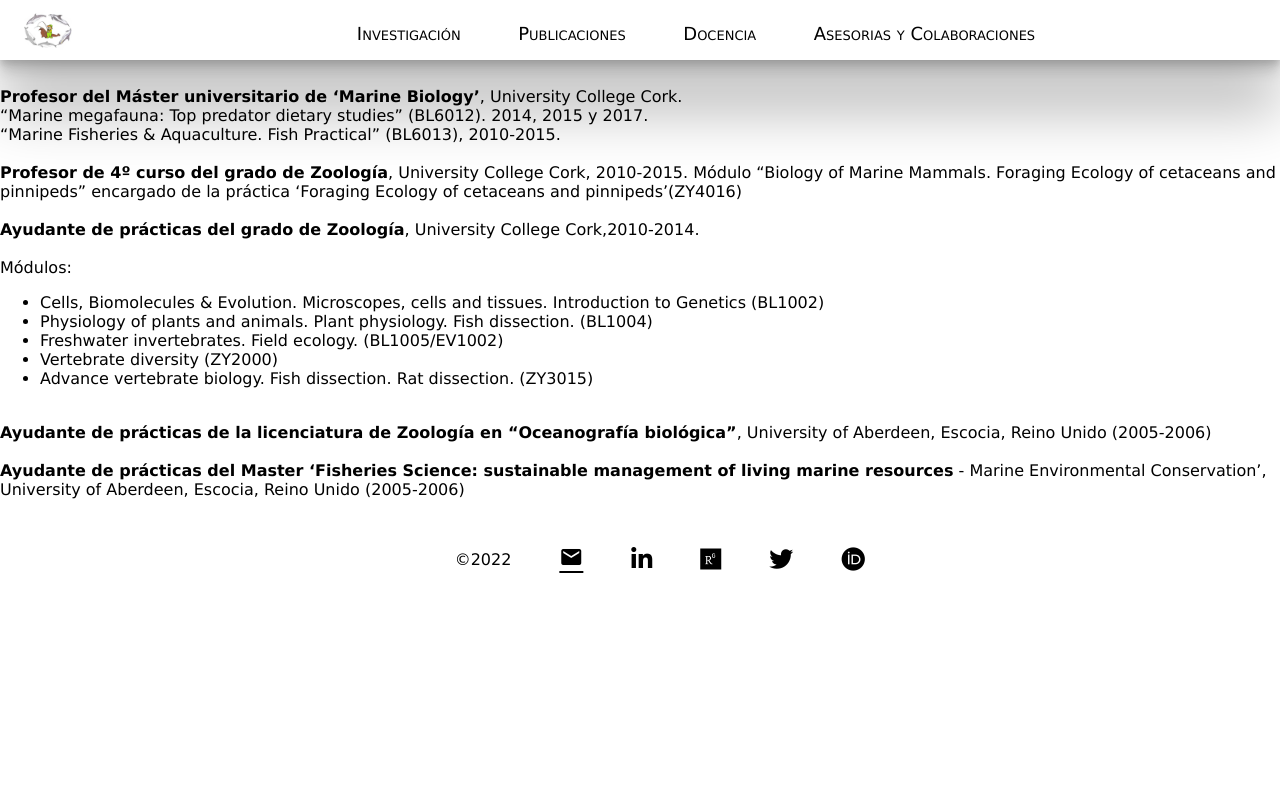
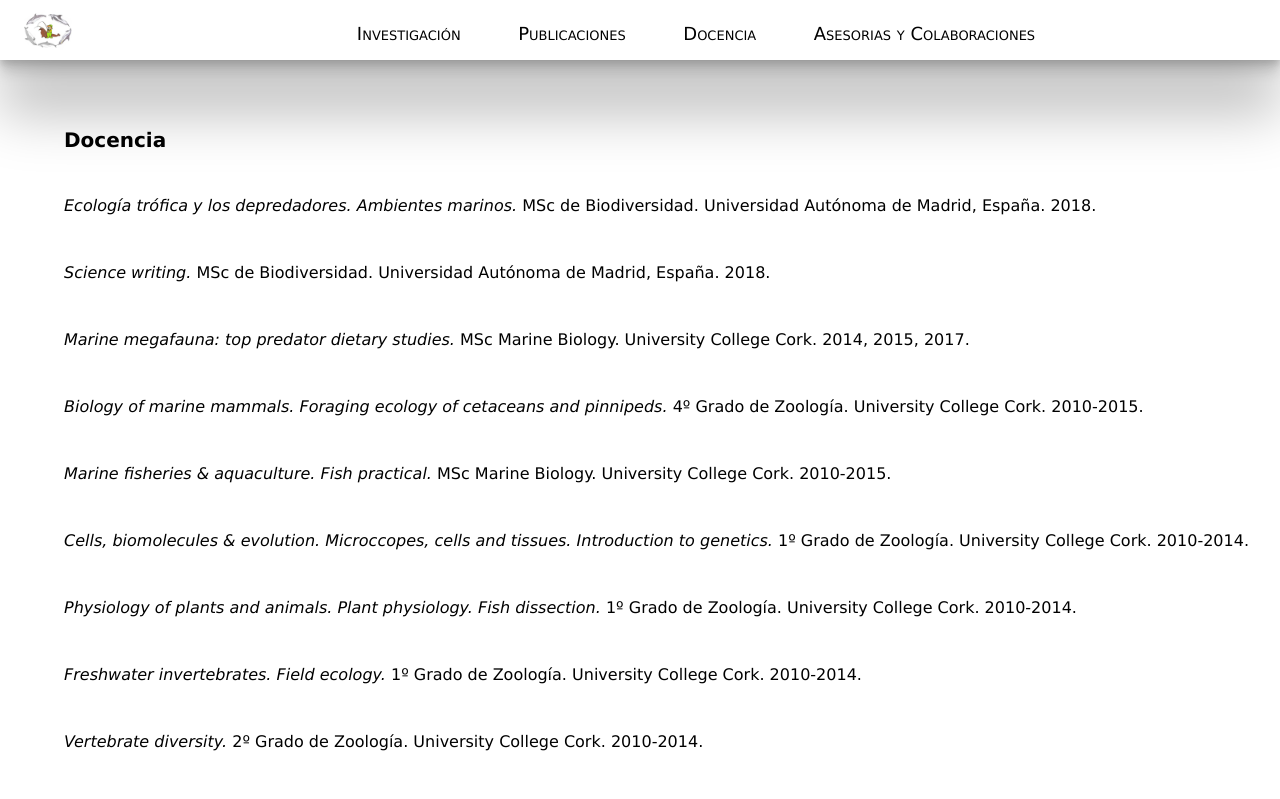
Before and after one commit to calmarti/GemasPersonalWeb, a React (Create React App) app: page /docencia in a window 1280 px wide. Shown: the top 799 px of the page. Built offline with nearby package versions, Linux system fonts and the light colour scheme.

Commit message:
componente Docencia

```diff
--- a/src/App.js
+++ b/src/App.js
@@ -8,14 +8,13 @@ import Docencia from "./Components/Docencia/Docencia";
 import Asesorias from "./Components/Asesorias/Asesorias";
 import NotFound from "./NotFound";
 
-
 function App() {
   return (
     <Routes>
       <Route path="/investigacion" element={<Investigacion />} />
       <Route path="/publicaciones/academicas" element={<Academicas />} />
       <Route path="/publicaciones/congresos" element={<Congresos />} />
-   {   <Route path="/publicaciones/divulgacion" element={<Divulgacion />} />}
+      <Route path="/publicaciones/divulgacion" element={<Divulgacion />} />
       <Route path="/docencia" element={<Docencia />} />
       <Route path="/asesorias-y-colaboraciones" element={<Asesorias />} />
       <Route exact path="/" element={<Home />} />
--- a/src/Components/Docencia/Docencia.js
+++ b/src/Components/Docencia/Docencia.js
@@ -1,74 +1,37 @@
 import Navbar from "../Layout/Navbar";
 import Footer from "../Layout/Footer";
+import "../Layout/section.css";
+import Item from "../../common/Item";
+import data from "../../data.json";
+
+const { docencia } = data;
+
+//TODO: recuerda mirar CV para ver el formato de los items de Docencia y de las demás secciones! (no asumir que son iguales a Académicas)
 
 export default function Docencia() {
   return (
     <div>
       <Navbar />
-      <main>
-        <h2>Docencia</h2>
-        <br />
-        <span>
-          <strong>Profesor del Máster universitario de ‘Marine Biology’</strong>
-        </span>
-        , University College Cork.
-        <br /> “Marine megafauna: Top predator dietary studies” (BL6012). 2014,
-        2015 y 2017.
-        <br />
-        “Marine Fisheries & Aquaculture. Fish Practical” (BL6013), 2010-2015.
-        <br />
-        <br />
-        <span>
-          <strong>Profesor de 4º curso del grado de Zoología</strong>
-        </span>
-        , University College Cork, 2010-2015. Módulo “Biology of Marine Mammals.
-        Foraging Ecology of cetaceans and pinnipeds” encargado de la práctica
-        ‘Foraging Ecology of cetaceans and pinnipeds’(ZY4016)
-        <br />
-        <br />
-        <span>
-          <strong>Ayudante de prácticas del grado de Zoología</strong>
-        </span>
-        , University College Cork,2010-2014.
-        <br />
-        <br />
-        Módulos:
-        <ul>
-          <li>
-            Cells, Biomolecules & Evolution. Microscopes, cells and tissues.
-            Introduction to Genetics (BL1002)
-          </li>
-          <li>
-            Physiology of plants and animals. Plant physiology. Fish dissection.
-            (BL1004)
-          </li>
-          <li> Freshwater invertebrates. Field ecology. (BL1005/EV1002)</li>
-          <li> Vertebrate diversity (ZY2000)</li>
-          <li>
-            Advance vertebrate biology. Fish dissection. Rat dissection.
-            (ZY3015)
-          </li>
-        </ul>
-        <br />
-        <span>
-          <strong>
-            Ayudante de prácticas de la licenciatura de Zoología en
-            “Oceanografía biológica”
-          </strong>
-        </span>
-        , University of Aberdeen, Escocia, Reino Unido (2005-2006)
-        <br />
-        <br />
-        <span>
-          <strong>
-            Ayudante de prácticas del Master ‘Fisheries Science: sustainable
-            management of living marine resources
-          </strong>
-        </span>{" "}
-        - Marine Environmental Conservation’, University of Aberdeen, Escocia,
-        Reino Unido (2005-2006)
-        <br />
-        <br />
+      <main className="main">
+        <section className="section">
+          <h2 className="section-heading">Docencia</h2>
+
+          {docencia.map((item, index) => (
+            <div key={index} className="publication-container">
+              <p className="publication-item">
+                <span className="asignaturas">
+                  <em>{item.asignaturas}.</em>
+                </span>
+                &nbsp;
+                <span className="titulacion">{item.titulacion}.</span>
+                &nbsp;
+                <span className="institucion">{item.institution}.</span>
+                &nbsp;
+                <span className="fecha">{item.fecha}.</span>
+              </p>
+            </div>
+          ))}
+        </section>
       </main>
       <Footer />
     </div>
--- a/src/Components/Investigacion/Investigacion.js
+++ b/src/Components/Investigacion/Investigacion.js
@@ -1,7 +1,7 @@
 import Navbar from "../Layout/Navbar";
 import Footer from "../Layout/Footer";
 import data from "../../data.json";
-import Section from "../../common/Section";
+import Item from "../../common/Item";
 
 const { proyectos, workshops } = data;
 
@@ -40,7 +40,7 @@ export default function Investigacion() {
         <section className="section">
           <h2 className="section-heading">Workshops</h2>
           {workshops.map((item, index) => (
-            <Section
+            <Item
               type="workshops"
               key={index}
               authors={item.authors}
--- a/src/Components/Publicaciones/Academicas/Academicas.js
+++ b/src/Components/Publicaciones/Academicas/Academicas.js
@@ -1,7 +1,7 @@
 import Navbar from "../../Layout/Navbar";
 import Footer from "../../Layout/Footer";
 import data from "../../../data.json";
-import Section from "../../../common/Section";
+import Item from "../../../common/Item";
 import "../../Layout/section.css";
 
 const { journals, reports, books } = data;
@@ -18,7 +18,7 @@ export default function Academicas() {
             Publicaciones en revistas arbitradas
           </h2>
           {journals.map((item, index) => (
-            <Section
+            <Item
               type="journals"
               key={index}
               authors={item.authors}
@@ -37,7 +37,7 @@ export default function Academicas() {
             Informes y publicaciones no arbitradas
           </h2>
           {reports.map((item, index) => (
-            <Section
+            <Item
               type="reports"
               key={index}
               authors={item.authors}
@@ -56,7 +56,7 @@ export default function Academicas() {
         <section className="section">
           <h2 className="section-heading">Libros, boletines y monografías</h2>
           {books.map((item, index) => (
-            <Section
+            <Item
               type="books"
               key={index}
               authors={item.authors}
--- a/src/Components/Publicaciones/Congresos/Congresos.js
+++ b/src/Components/Publicaciones/Congresos/Congresos.js
@@ -2,7 +2,7 @@
 import Navbar from "../../Layout/Navbar";
 import Footer from "../../Layout/Footer";
 import data from "../../../data.json";
-import Section from "../../../common/Section";
+import Item from "../../../common/Item";
 import "../../Layout/section.css";
 
 const { conferences } = data;
@@ -15,7 +15,7 @@ export default function Congresos() {
         <section className="section">
           <h2 className="section-heading">Congresos</h2>
           {conferences.map((item, index) => (
-            <Section
+            <Item
               type="conferences"
               key={index}
               authors={item.authors}
--- a/src/Components/Publicaciones/Divulgacion/Divulgacion.js
+++ b/src/Components/Publicaciones/Divulgacion/Divulgacion.js
@@ -1,7 +1,7 @@
 import Navbar from "../../Layout/Navbar";
 import Footer from "../../Layout/Footer";
 import data from "../../../data.json";
-import Section from "../../../common/Section";
+import Item from "../../../common/Item";
 import "../../Layout/section.css";
 
 const { divulgacion } = data;
@@ -18,7 +18,7 @@ export default function Divulgacion() {
         <section className="section">
           <h2 className="section-heading">Divulgación</h2>
           {divulgacion.map((item, index) => (
-            <Section
+            <Item
               type="divulgacion"
               key={index}
               authors={item.authors}
--- a/src/common/Section.js
+++ b/src/common/Item.js
@@ -1,4 +1,4 @@
-export default function Section({
+export default function Item({
   type,
   authors,
   title,
```
Also changed, not shown: src/data.json.
